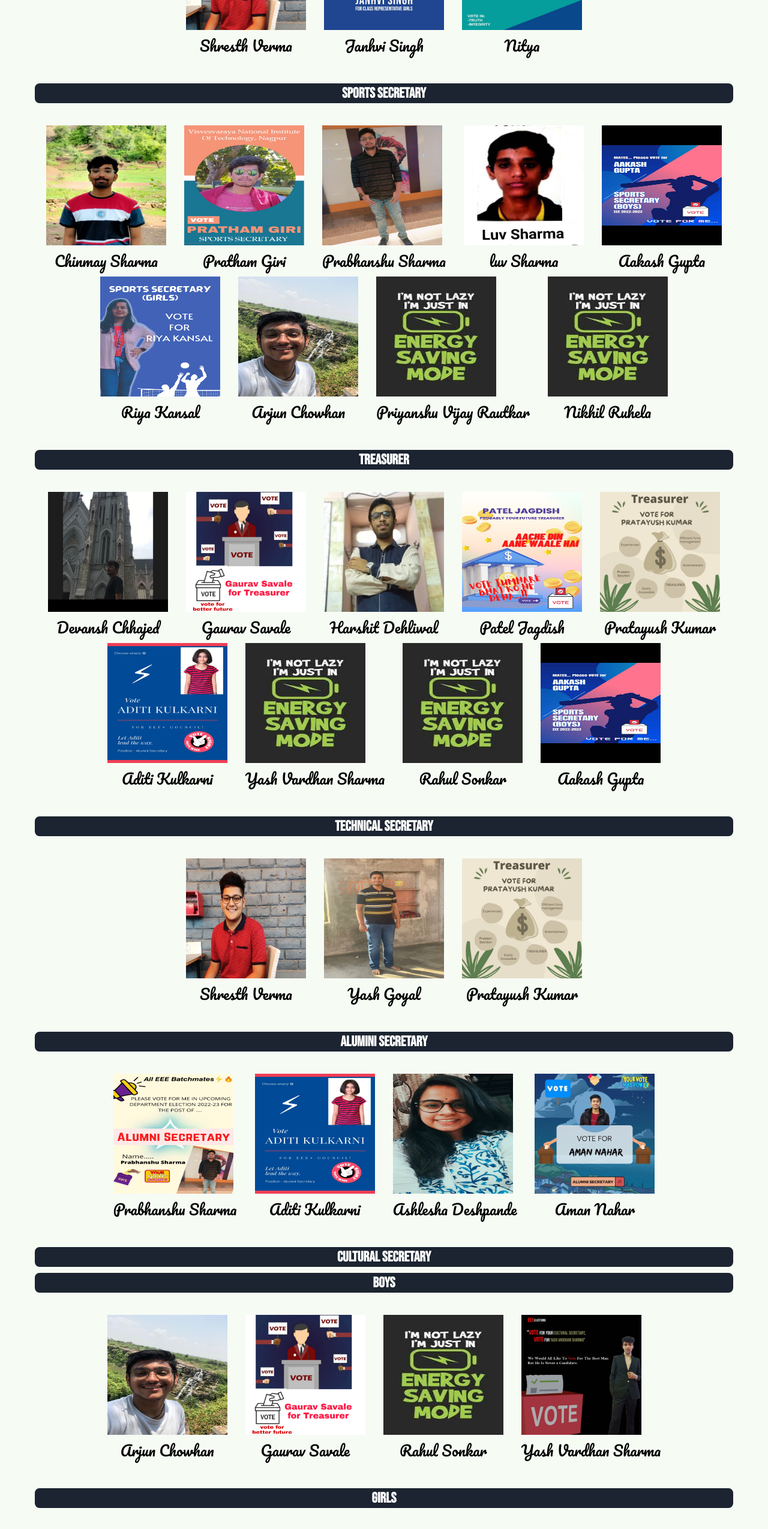
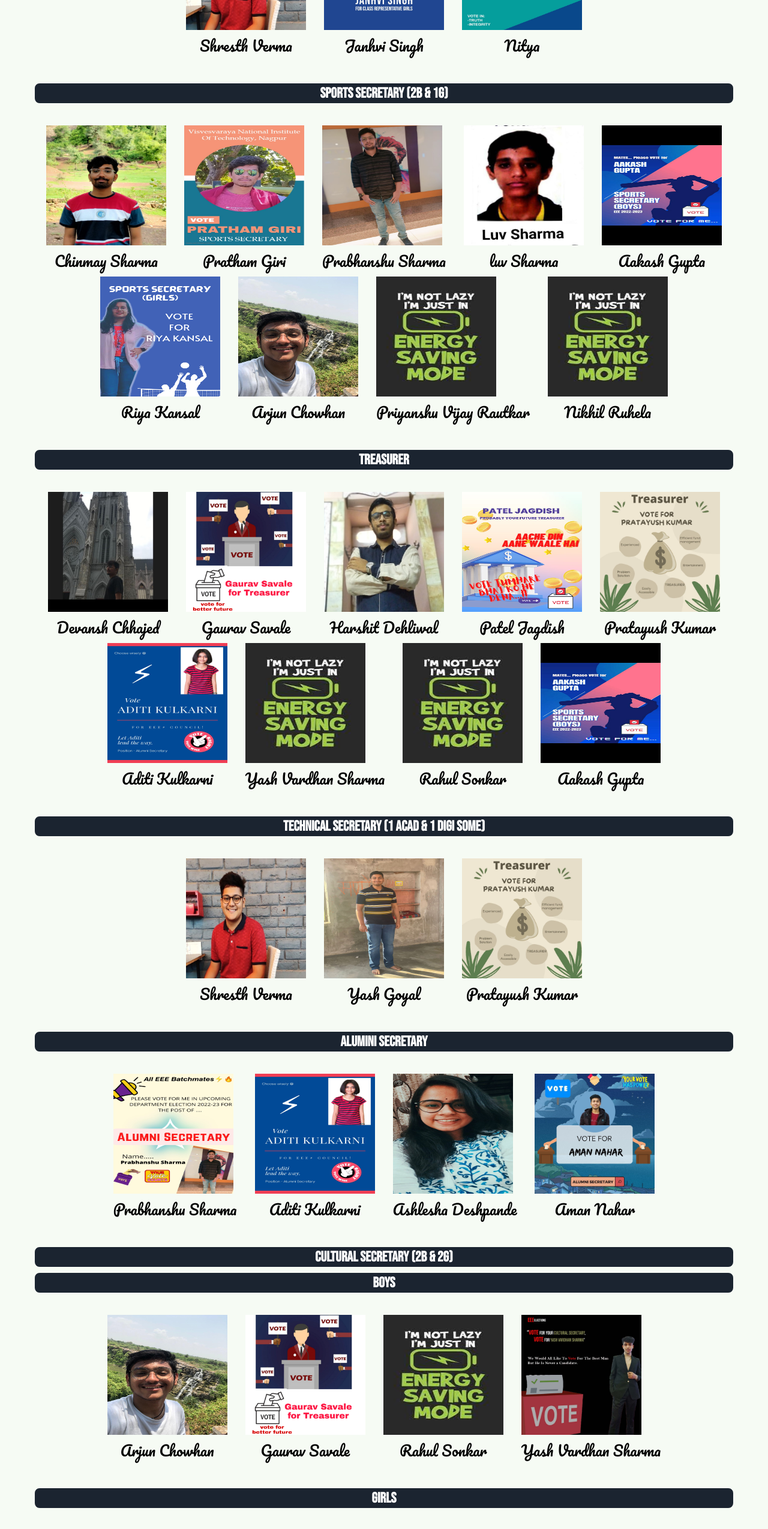
Before and after one commit to ShresthV09/Elections-By-Shresth, a plain HTML site: page index.html in a window 1280 px wide. Shown: the part 1820-4369 px from the top of the page at 60% size. Drawn offline with nearby package versions, Linux system fonts and the light colour scheme; a web font is replaced by a local one.

Commit message:
Update index.html

```diff
--- a/index.html
+++ b/index.html
@@ -180,7 +180,7 @@
             </div>
           </div>
           <div class="card">
-            <h2 class="hc">Sports Secretary</h2>
+            <h2 class="hc">Sports Secretary (2B & 1G)</h2>
           </div>
           <div class="cards">
             <div class="card-item">
@@ -319,7 +319,7 @@
             </div>
           </div>
           <div class="card">
-            <h2 class="hc">Technical Secretary</h2>
+            <h2 class="hc">Technical Secretary (1 Acad & 1 Digi SoME)</h2>
           </div>
           <div class="cards">
             <div class="card-item">
@@ -380,7 +380,7 @@
           </div>
           </div>
           <div class="card">
-            <h2 class="hc">Cultural Secretary</h2>
+            <h2 class="hc">Cultural Secretary (2B & 2G)</h2>
             <h2 class="hc">Boys</h2>
           </div>
           <div class="cards">
@@ -455,7 +455,7 @@
             </div>
           </div>
           <div class="card">
-            <h2 class="hc">Creative Secretary</h2>
+            <h2 class="hc">Creative Secretary (2B & 2G)</h2>
             <h2 class="hc">Boys</h2>
           </div>
 
```
